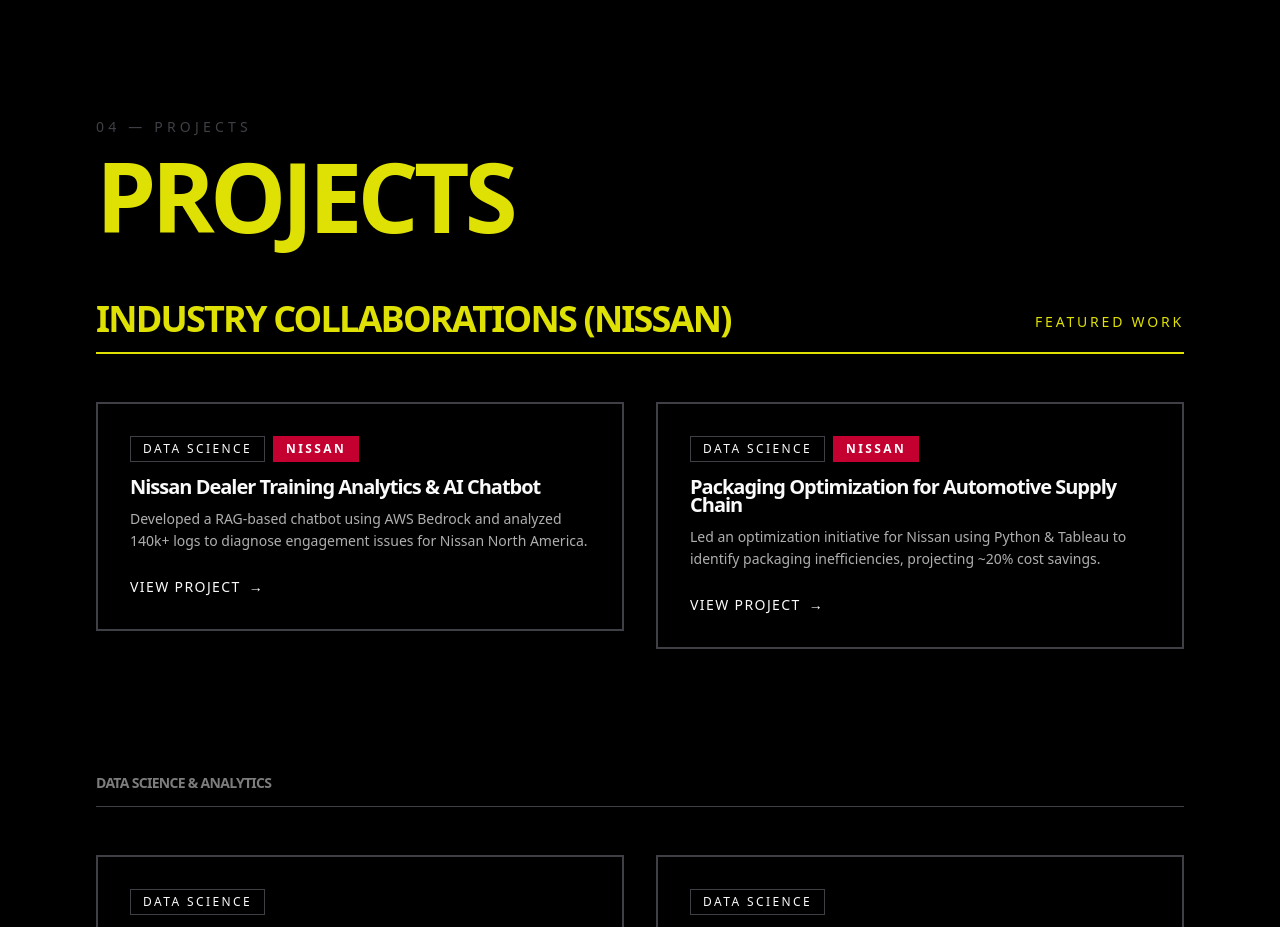
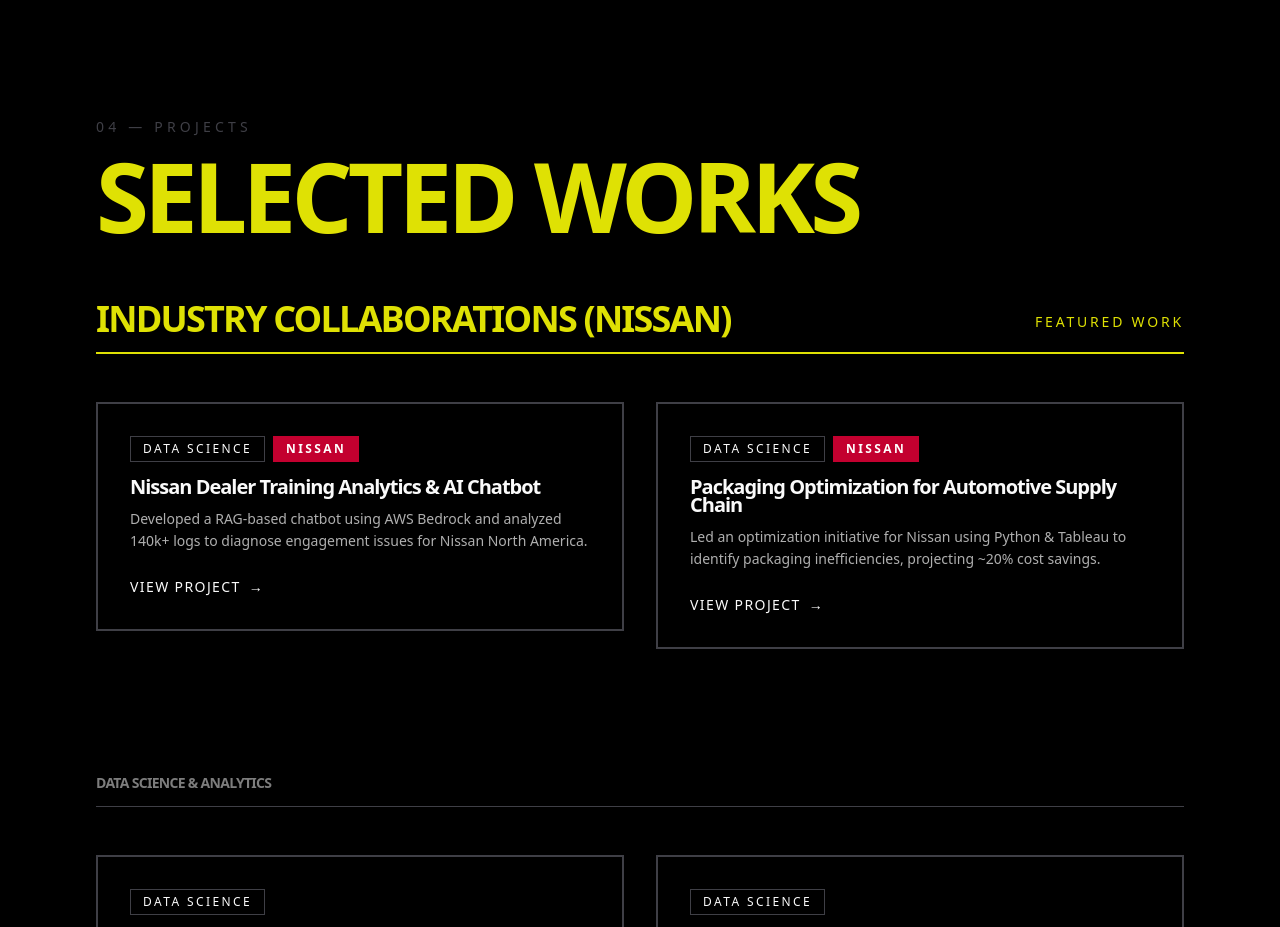
Before and after one commit to rroshann/rroshann.github.io, a Next.js app in the folder portfolio/: page / in a window 1280 px wide. Shown: the part 4040-4967 px from the top of the page. Built offline with nearby package versions, Linux system fonts and the light colour scheme.

Commit message:
refactor: rename projects section to 'Selected Works'

```diff
--- a/portfolio/src/components/projects-section.tsx
+++ b/portfolio/src/components/projects-section.tsx
@@ -121,7 +121,7 @@
                         "text-foreground mb-16"
                     )}
                 >
-                    <span className="text-[var(--accent)]">PROJECTS</span>
+                    <span className="text-[var(--accent)]">SELECTED WORKS</span>
                 </motion.h2>
 
                 {/* Nissan / Industry Section */}
```
